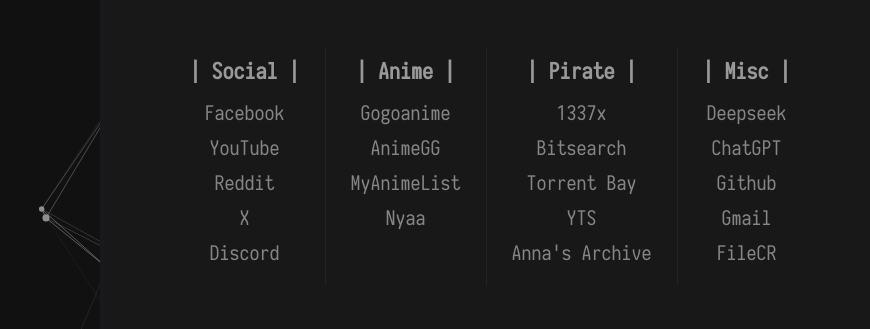
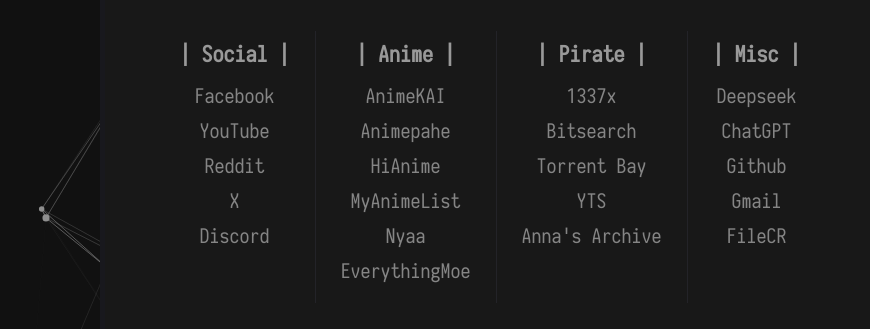
Before and after one commit to CaffeineOnIce/startpage, a plain HTML site: page index.html in a window 1280 px wide. Shown: the part 283-612 px from the top of the page, 0-870 px from the left. Drawn offline with Linux system fonts and the light colour scheme.

Commit message:
small updat

```diff
--- a/index.html
+++ b/index.html
@@ -26,10 +26,12 @@
 				</ul>
 				<ul class="red">
 					<a class="nav-title">| Anime |</a>
-					<li><a href="https://anitaku.bz/home.html">Gogoanime</a></li>
-					<li><a href="https://www.animegg.org/">AnimeGG</a></li>
+					<li><a href="https://animekai.to/home">AnimeKAI</a></li>
+					<li><a href="https://animepahe.ru/">Animepahe</a></li>
+					<li><a href="https://hianime.to/home">HiAnime</a></li>
 					<li><a href="https://myanimelist.net/">MyAnimeList</a></li>
 					<li><a href="https://nyaa.si/">Nyaa</a></li>
+					<li><a href="https://everythingmoe.com/">EverythingMoe</a></li>
 				</ul>
 				<ul class="green">
 					<a class="nav-title">| Pirate |</a>
```
